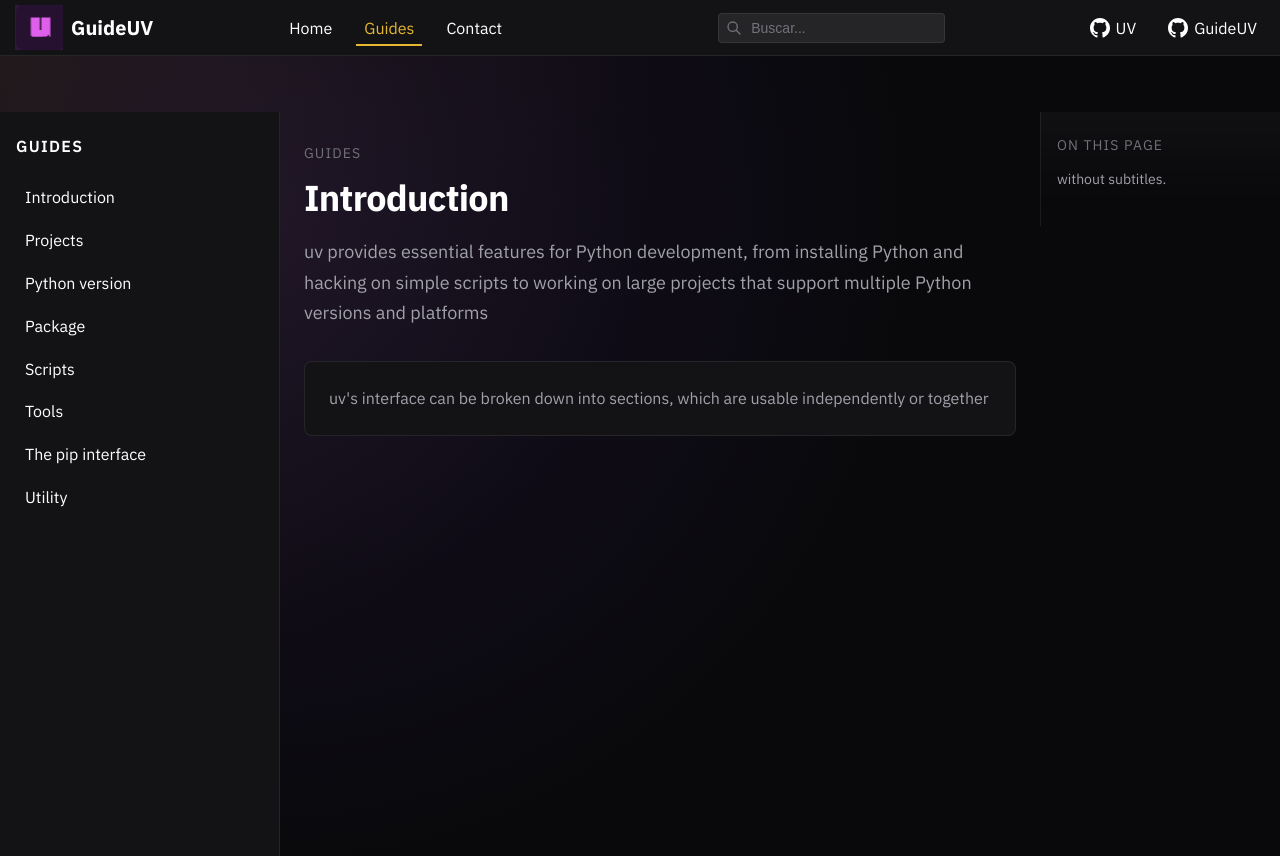
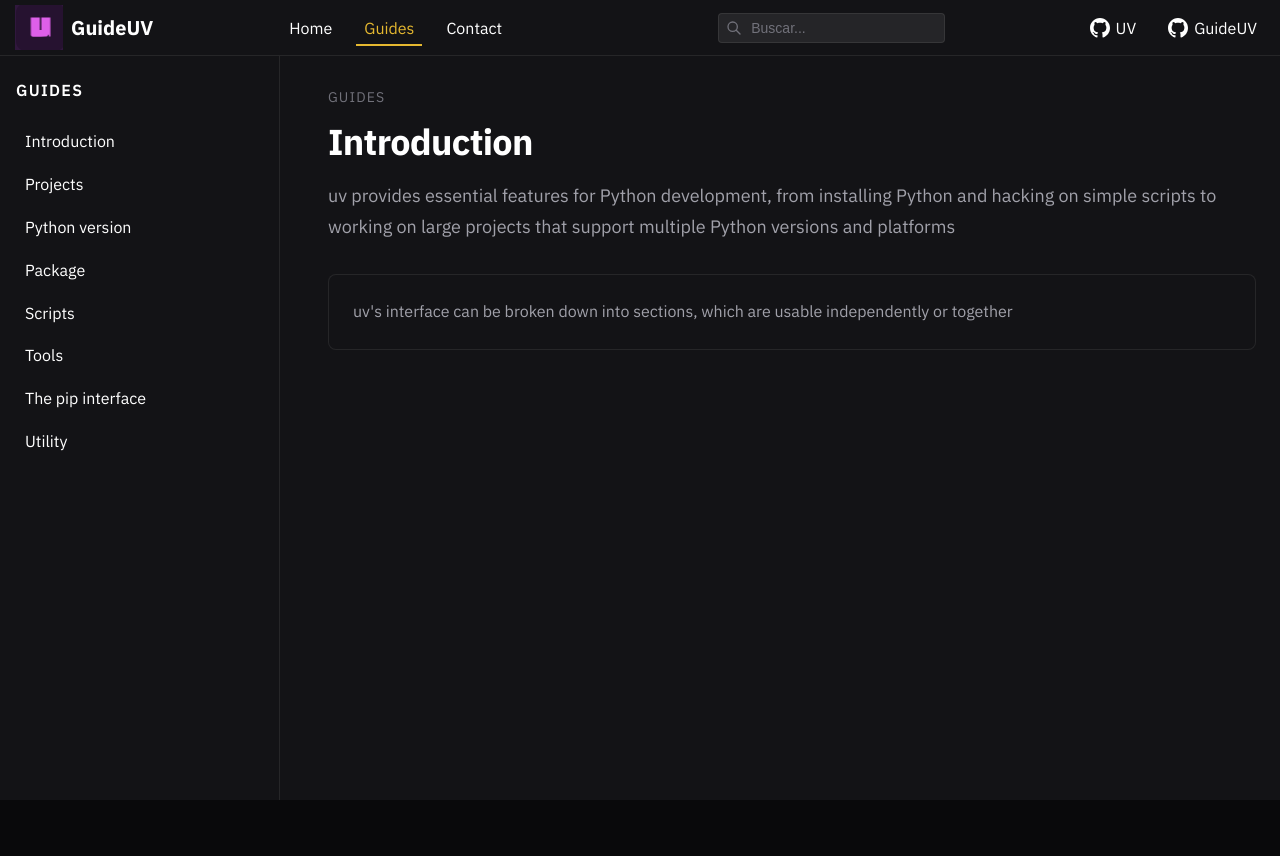
Before and after one commit to Hector-2710/guideuv, an Angular app: page /guides/first-step in a window 1280 px wide. Built offline with nearby package versions, Linux system fonts and the light colour scheme.

Commit message:
🐛 fix: trigger scanHeadings on route activate and startup

```diff
--- a/src/app/guides/guides-shell/guides-shell.component.html
+++ b/src/app/guides/guides-shell/guides-shell.component.html
@@ -17,7 +17,7 @@
       >
         Navegación
       </button>
-      <router-outlet></router-outlet>
+      <router-outlet (activate)="scanHeadings()"></router-outlet>
     </div>
 
     <app-guides-toc
--- a/src/app/guides/guides-shell/guides-shell.component.scss
+++ b/src/app/guides/guides-shell/guides-shell.component.scss
@@ -9,15 +9,10 @@
 
 .guides-shell__layout {
   display: grid;
-  grid-template-columns: 280px minmax(0, 1fr) 240px;
-  gap: 0;
-  padding-top: var(--navbar-height);
-  background: radial-gradient(
-      circle at top left,
-      rgba(229, 184, 48, 0.08),
-      transparent 45%
-    ),
-    radial-gradient(circle at 20% 20%, rgba(124, 58, 237, 0.12), transparent 55%);
+  grid-template-columns: 280px 1100px 240px;
+  gap: 0 1.5rem;
+  background: var(--color-surface);
+  justify-content: center;
 }
 
 .guides-shell__content {
@@ -36,6 +31,16 @@
   cursor: pointer;
 }
 
+@media (max-width: 1679px) {
+  .guides-shell__layout {
+    grid-template-columns: 280px 1fr;
+  }
+
+  .guides-shell__toc {
+    display: none;
+  }
+}
+
 @media (max-width: 1023px) {
   .guides-shell__layout {
     grid-template-columns: 1fr;
@@ -50,9 +55,3 @@
     align-items: center;
   }
 }
-
-@media (max-width: 767px) {
-  .guides-shell__layout {
-    padding-top: var(--navbar-height-mobile);
-  }
-}
--- a/src/app/guides/guides-shell/guides-shell.component.ts
+++ b/src/app/guides/guides-shell/guides-shell.component.ts
@@ -2,6 +2,7 @@ import {
   ChangeDetectionStrategy,
   Component,
   DestroyRef,
+  afterNextRender,
   computed,
   inject,
   signal
@@ -49,8 +50,14 @@ export class GuidesShellComponent {
         const url = this.router.url;
         const slug = url.split('/').pop() ?? 'first-step';
         this.activeSlug.set(slug);
-        queueMicrotask(() => this.scanHeadings());
+        // Usamos setTimeout para asegurar que el DOM se haya actualizado tras la navegación
+        setTimeout(() => this.scanHeadings(), 0);
       });
+
+    // Manejar la carga inicial
+    afterNextRender(() => {
+      this.scanHeadings();
+    });
   }
 
   toggleNav(): void {
@@ -61,7 +68,7 @@ export class GuidesShellComponent {
     this.isNavOpen.set(false);
   }
 
-  private scanHeadings(): void {
+  scanHeadings(): void {
     const headings = Array.from(
       document.querySelectorAll('.guides-shell__content h2, .guides-shell__content h3')
     );
@@ -69,6 +76,9 @@ export class GuidesShellComponent {
     const items: TocItem[] = headings.map(el => {
       const level = el.tagName === 'H2' ? (2 as const) : (3 as const);
       const id = el.id || this.slugify(el.textContent ?? '');
+      if (!el.id && id) {
+        el.id = id;
+      }
       return { id, label: el.textContent ?? '', level };
     });
 
```
